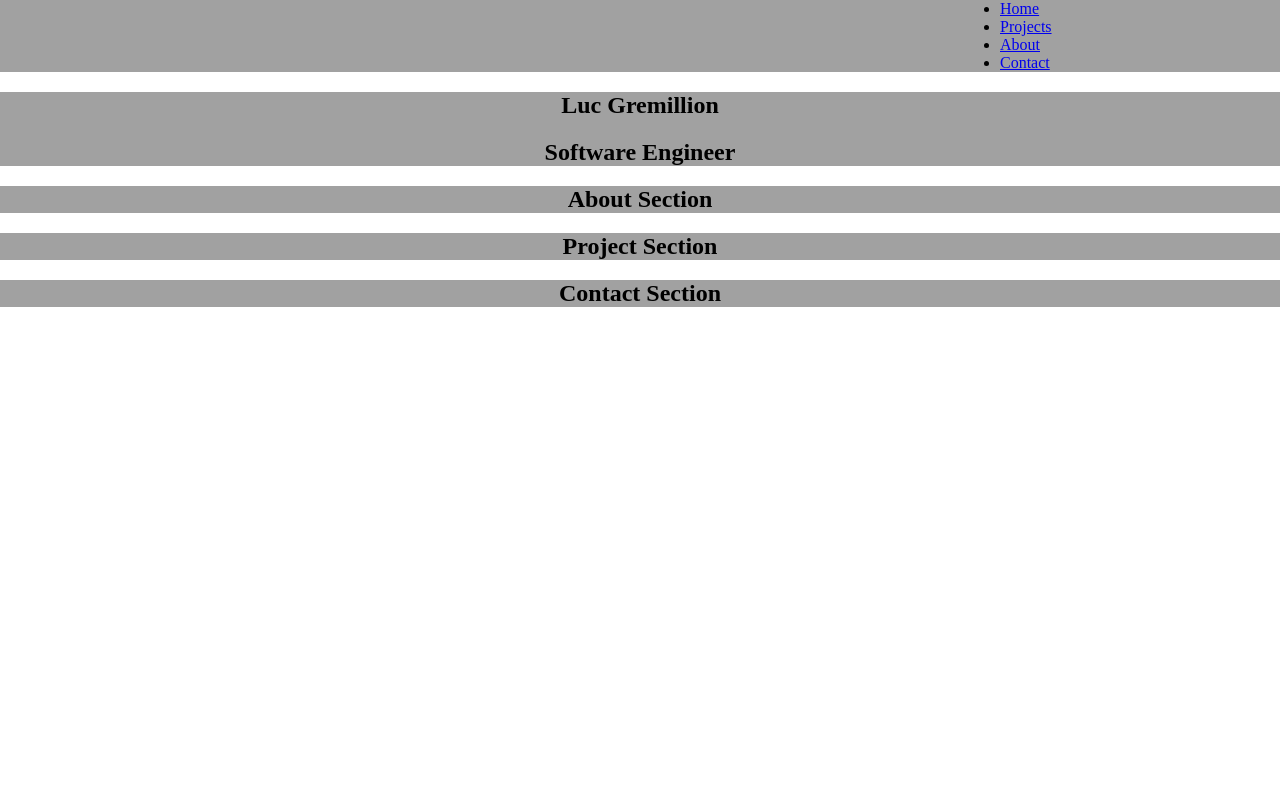
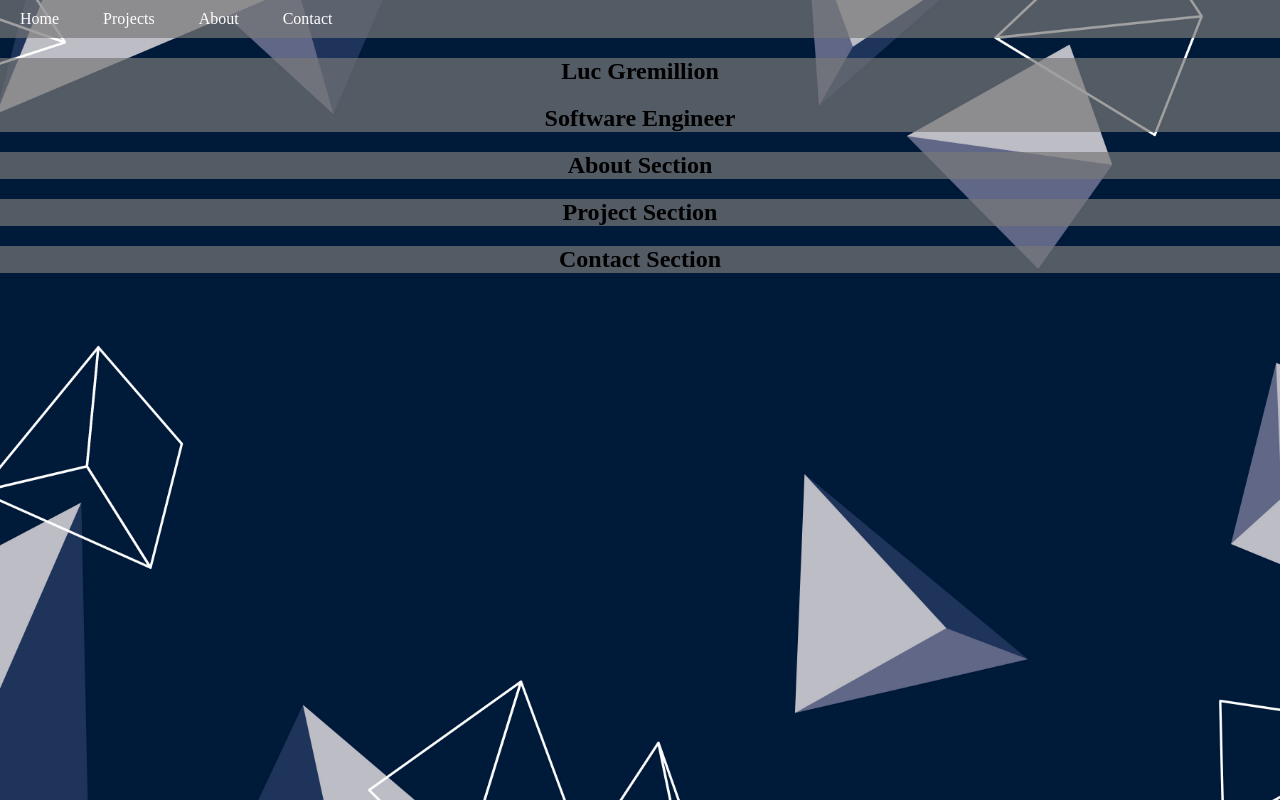
Before and after one commit to LuckysBones/My-Portfolio-Website, a plain HTML site: page index.html in a window 1280 px wide. Drawn offline with Linux system fonts and the light colour scheme.

Commit message:
general updates, mostly on navbar

```diff
--- a/index.html
+++ b/index.html
@@ -1,22 +1,24 @@
 <!DOCTYPE html>
-<html>
+<html lang="en">
     <head>
+        <meta charset="UTF-8">
+        <meta name="viewport" content="width=device-width, initial-scale=1.0">
         <title>Luc Gremillion</title>
         <link rel="stylesheet" href="style.css">
     </head>
     <body>
         <nav id="nav-bar">
-            <ul id="nav">
-                <li id="nav-home">
+            <ul>
+                <li>
                     <a href="#home">Home</a>
                 </li>
-                <li id="nav-project">
+                <li>
                     <a href="#projects">Projects</a>
                 </li>
-                <li id="nav-about">
+                <li>
                     <a href="#about">About</a>
                 </li>
-                <li id="nav-about">
+                <li>
                     <a href="#contact">Contact</a>
                 </li>
             </ul>
--- a/style.css
+++ b/style.css
@@ -6,29 +6,36 @@ body{
     padding-top: 0;
     padding-left: 0;
     padding-right: 0;
+
+    background-image: url("website-wallpaper.jpg");
+    background-attachment: fixed;
+    background-repeat: no-repeat;
+    background-position: center;
+    background-size: cover;
 }
 
-nav{
-    margin-left: 0%;
-    margin-top: 0;
-    border-style: none;
-    /*border-radius: 5px;*/
-    /*align-content:;*/
+#nav-bar {
     background-color: rgba(120, 120, 120, 0.695);
-
+    top: 0;
+    right: 0;
 }
 
-
-#nav-bar{
-    margin-top: 0;
-
+#nav-bar ul {
+    list-style-type: none;
+    margin: 0;
+    padding: 0;
 }
 
-#nav{
-    margin-top: 0;
-    margin-left: 75%;
-    margin-right: auto;
+#nav-bar li {
+    display: inline-block;
+    padding: 10px 20px;
 }
+
+#nav-bar li a {
+    color: #fff;
+    text-decoration: none;
+}
+
 
 #home{
     background-color: rgba(120, 120, 120, 0.695);
@@ -49,3 +56,13 @@ nav{
     background-color: rgba(120, 120, 120, 0.695);
     text-align: center;
 }
+
+/*
+Old, but i didnt want to get rid of
+nav{
+    margin-left: 0%;
+    margin-top: 0;
+    border-style: none;
+    background-color: rgba(120, 120, 120, 0.695);
+}
+*/
```
Also changed, not shown: about.html (+3 -1 lines), website-wallpaper.jpg (added).
